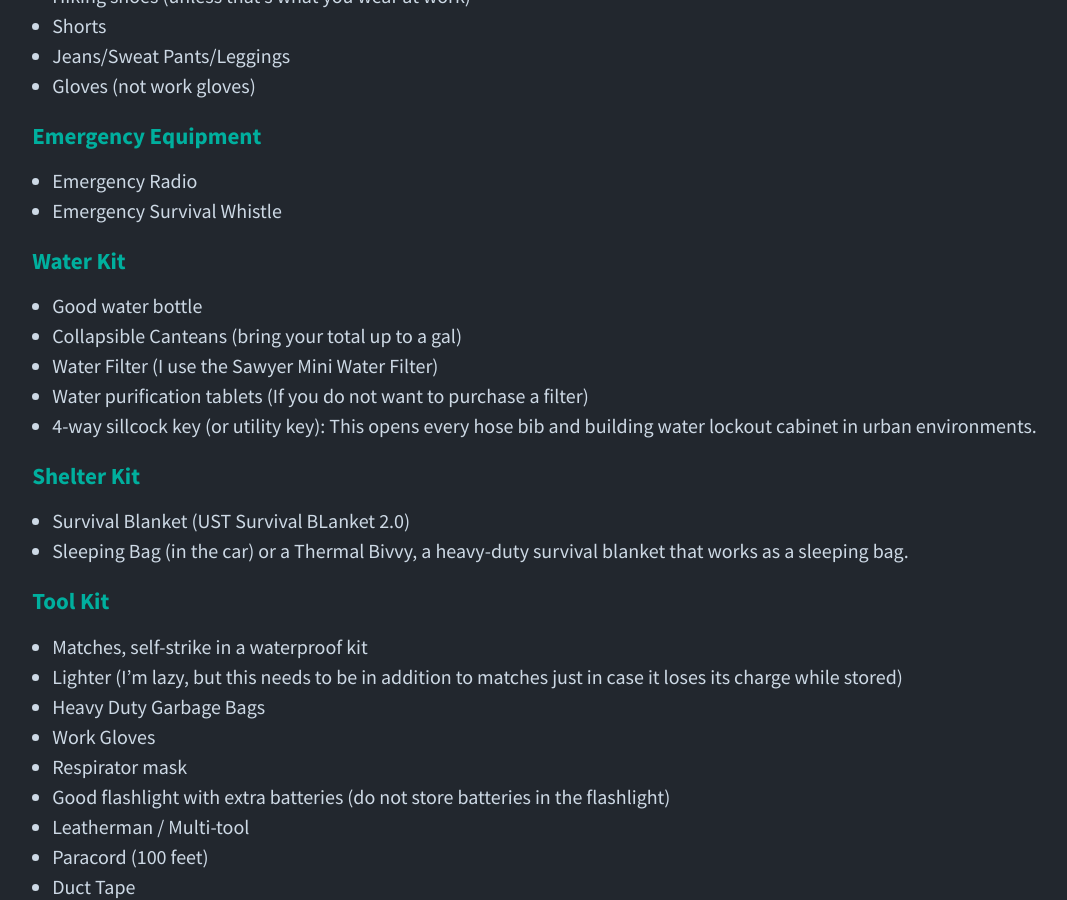
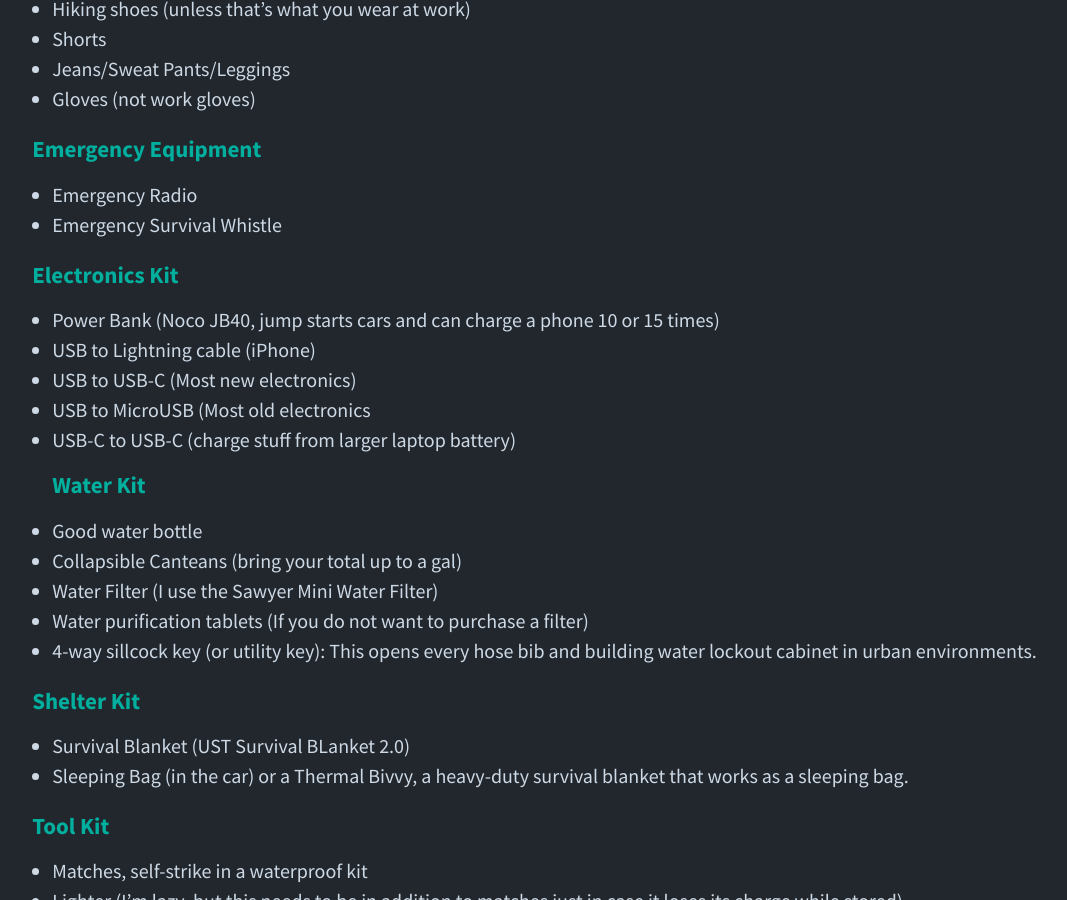
Before and after one commit to mjh2901/mikehathaway.com, a Jekyll site: the page built from _posts/2024-03-21-my-bug-out-bag.markdown, in a window 1280 px wide and 900 px high, scrolled down 2367 px. Shown: the whole window, without its empty margins (83-1150 px from the left). Built offline with Jekyll 4.4.1, drawn with Linux system fonts in a browser that asks for light colours.

Commit message:
Automatic update

```diff
--- a/_posts/2024-03-21-my-bug-out-bag.markdown
+++ b/_posts/2024-03-21-my-bug-out-bag.markdown
@@ -19,7 +19,7 @@ Bugout bags are constantly discussed on the Internet and YouTube. Fema recommend
 
    My survival set is different from those pre-purchased kits. I have substituted in a lot of gear around the house. If you do any camping, you probably have half the needed gear and, in reality, need to fill some gaps. Most of this stuff gets used throughout the year, so anything that does not age well is used and replaced naturally. The last thing you need is an emergency kit that is so old everything falls apart. While my kit is expensive, once you remove everything I already owned, it's about a hundred bucks worth of extra gear, most of which are water filters and a few other odds and ends.
 
-#### **Where is my bag ?**
+### **Where is my bag ?**
 
    In my daily commute vehicle.
 
@@ -71,6 +71,12 @@ This should all fit easily in a packing cube. Again, I would not hike away with
 * Emergency Radio
 * Emergency Survival Whistle
 
+#### **Electronics Kit**
+* Power Bank (Noco JB40, jump starts cars and can charge a phone 10 or 15 times)
+* USB to Lightning cable (iPhone)
+* USB to USB-C (Most new electronics)
+* USB to MicroUSB (Most old electronics
+* USB-C to USB-C (charge stuff from larger laptop battery)
 #### **Water Kit**
 
 * Good water bottle
```
Also changed, not shown: other parts of _posts/2024-03-21-my-bug-out-bag.markdown (+1 -1 lines).
